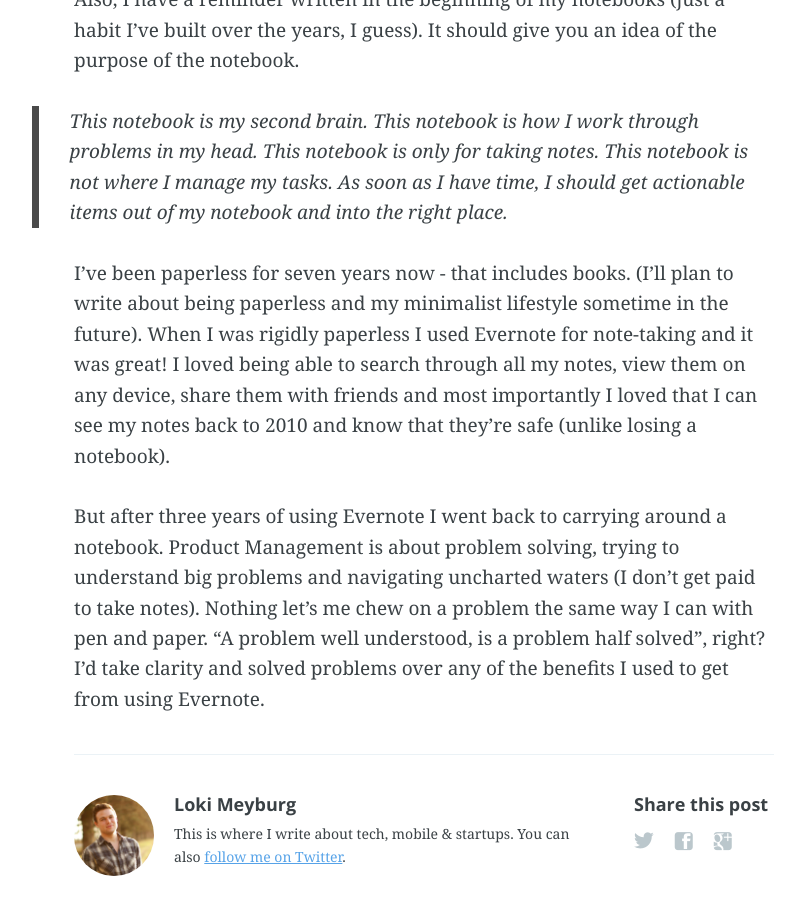
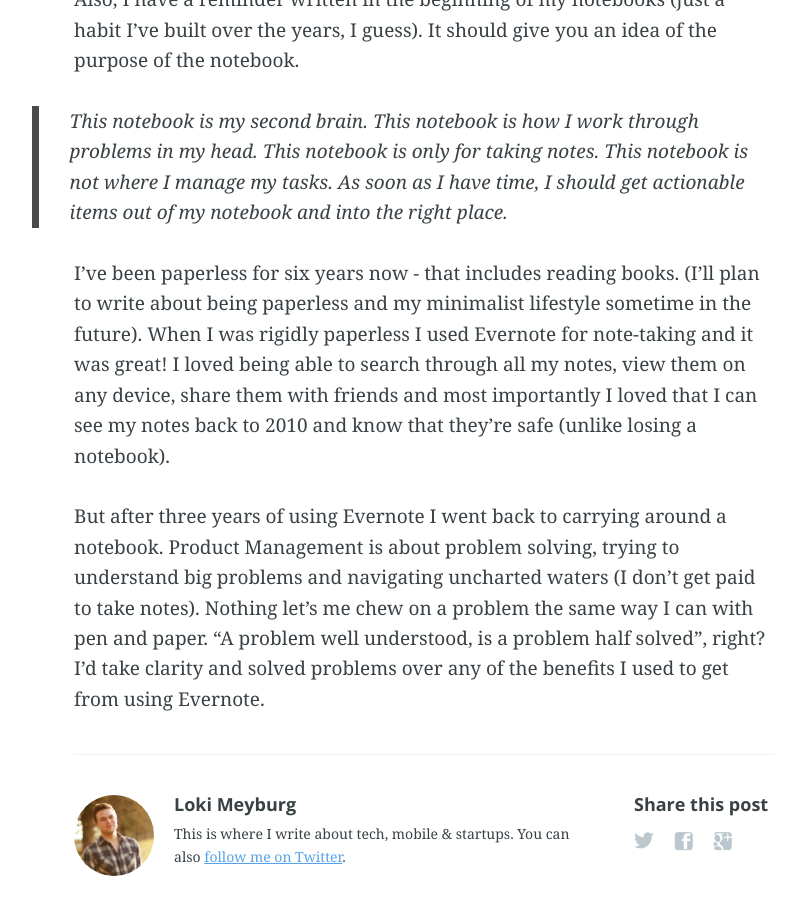
Before and after one commit to lokimeyburg/lokimeyburg.github.io, a Jekyll site: the page built from _posts/2016-12-15-use-notebook-simple-method-correctly.md, in a window 1280 px wide and 900 px high, scrolled down 1366 px. Shown: the whole window, without its empty margins (216-1015 px from the left). Built offline with Jekyll 4.4.1, drawn with Linux system fonts in a browser that asks for light colours; Markdown is read by kramdown in place of the engine named in the settings.

Commit message:
Updated paperless statement

```diff
--- a/_posts/2016-12-15-use-notebook-simple-method-correctly.md
+++ b/_posts/2016-12-15-use-notebook-simple-method-correctly.md
@@ -25,6 +25,6 @@ Also, I have a reminder written in the beginning of my notebooks (just a habit I
 > This notebook is not where I manage my tasks.
 > As soon as I have time, I should get actionable items out of my notebook and into the right place.
 
-I've been paperless for seven years now - that includes books. (I'll plan to write about being paperless and my minimalist lifestyle sometime in the future). When I was rigidly paperless I used Evernote for note-taking and it was great! I loved being able to search through all my notes, view them on any device, share them with friends and most importantly I loved that I can see my notes back to 2010 and know that they're safe (unlike losing a notebook).
+I've been paperless for six years now - that includes reading books. (I'll plan to write about being paperless and my minimalist lifestyle sometime in the future). When I was rigidly paperless I used Evernote for note-taking and it was great! I loved being able to search through all my notes, view them on any device, share them with friends and most importantly I loved that I can see my notes back to 2010 and know that they're safe (unlike losing a notebook).
 
 But after three years of using Evernote I went back to carrying around a notebook. Product Management is about problem solving, trying to understand big problems and navigating uncharted waters (I don't get paid to take notes). Nothing let's me chew on a problem the same way I can with pen and paper. "A problem well understood, is a problem half solved", right? I'd take clarity and solved problems over any of the benefits I used to get from using Evernote.
--- a/index.html
+++ b/index.html
@@ -22,7 +22,7 @@ logo: '/assets/images/profile.jpg'
 <main class="content" role="main">
   <article class="homepage-blurb">
     <h4 class="seperator-heading" style="margin-bottom: 30px;"><span>Work</span></h4>
-    I work at <a href='http://www.mobify.com/' target="_blank">Mobify</a>, where I create product concepts, lead product teams and try to work out what's happening next. I'm also a lead educator at <a href="https://brainstation.io/" target="_blank">BrainStation</a>, where I teach Product Management. Here's a list of my most recent work:
+    I work at <a href='http://www.mobify.com/' target="_blank">Mobify</a>, where I create product concepts, lead product teams and try to work out what's happening next. I'm also a lead educator at <a href="https://brainstation.io/" target="_blank">BrainStation</a> where I teach Product Management. Here's a list of my most recent work:
 
     <div class="portfolio-row">
       <div class="portfolio-image">
```
